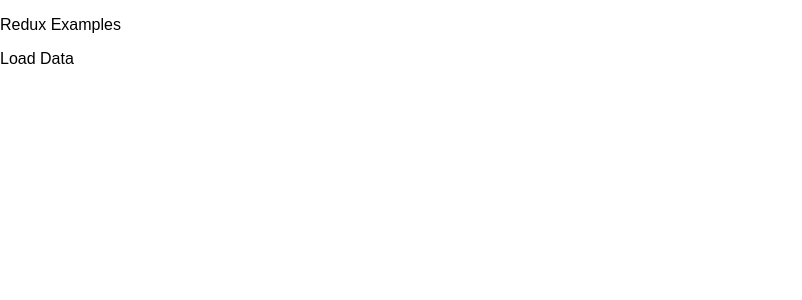
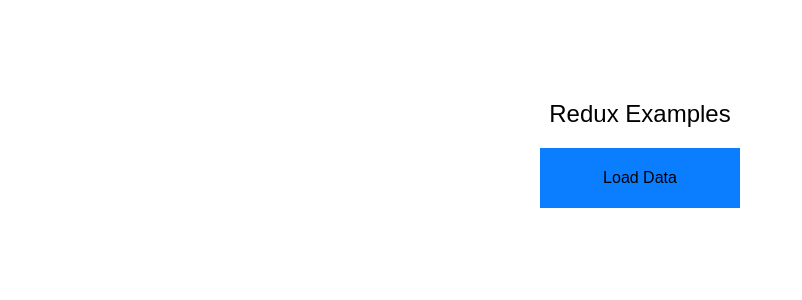
Before and after one commit to etseidler/redux4ways-exercise, a React (Create React App) app: page / in a window 1280 px wide. Shown: the top 300 px of the page, without its empty margins (0-802 px from the left). Built offline with nearby package versions, Linux system fonts and the light colour scheme.

Commit message:
use thunk for middleware, add styles to App.js

```diff
--- a/src/App.js
+++ b/src/App.js
@@ -4,9 +4,27 @@
 import { fetchData } from './actions';
 
 const App = (props) => (
-  <div>
-    <p>Redux Examples</p>
-      <p>Load Data</p>
+  <div className="container App">
+      <div className="App-title">Redux Examples</div>
+      <div
+        onClick={() => props.fetchData()}
+        className="load-data-button"
+      >Load Data</div>
+    <div>
+      {
+        props.appData.isFetching && <div>Loading...</div>
+      }
+      {
+        props.appData.data.length ? (
+          props.appData.data.map((person, i) => {
+            return <div key={i}>
+              <div>Name: {person.name}</div>
+              <div>Age: {person.age}</div>
+            </div>
+          })
+        ) : null
+      }
+    </div>
   </div>
 );
 
--- a/src/actions.js
+++ b/src/actions.js
@@ -1,4 +1,5 @@
 import { FETCHING_DATA, FETCHING_DATA_SUCCESS, FETCHING_DATA_FAILURE } from './constants'
+import getPeople from './api';
 
 export function getData() {
   return {
@@ -19,4 +20,13 @@
   };
 };
 
-export function fetchData() {};
+export function fetchData() {
+  return (dispatch) => {
+    dispatch(getData());
+    getPeople()
+      .then((data) => {
+        dispatch(getDataSuccess(data))
+      })
+      .catch((err) => console.log('err: ', err));
+  };
+};
--- a/src/configureStore.js
+++ b/src/configureStore.js
@@ -1,7 +1,8 @@
-import { createStore } from 'redux';
+import { createStore, applyMiddleware } from 'redux';
 import app from './reducers';
+import thunk from 'redux-thunk';
 
 export default function configureStore() {
-  let store = createStore(app);
+  let store = createStore(app, applyMiddleware(thunk));
   return store;
 };
```
